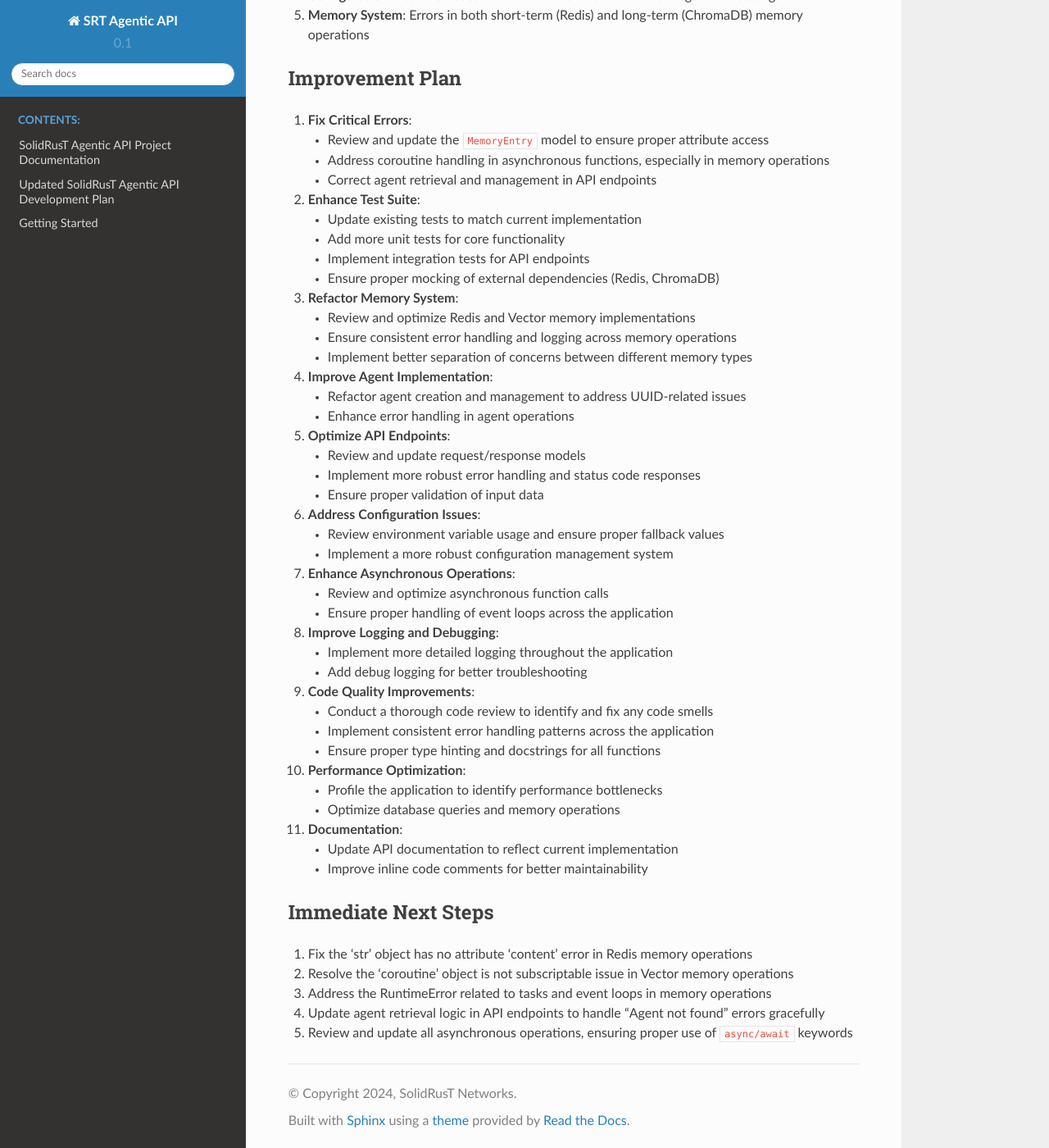
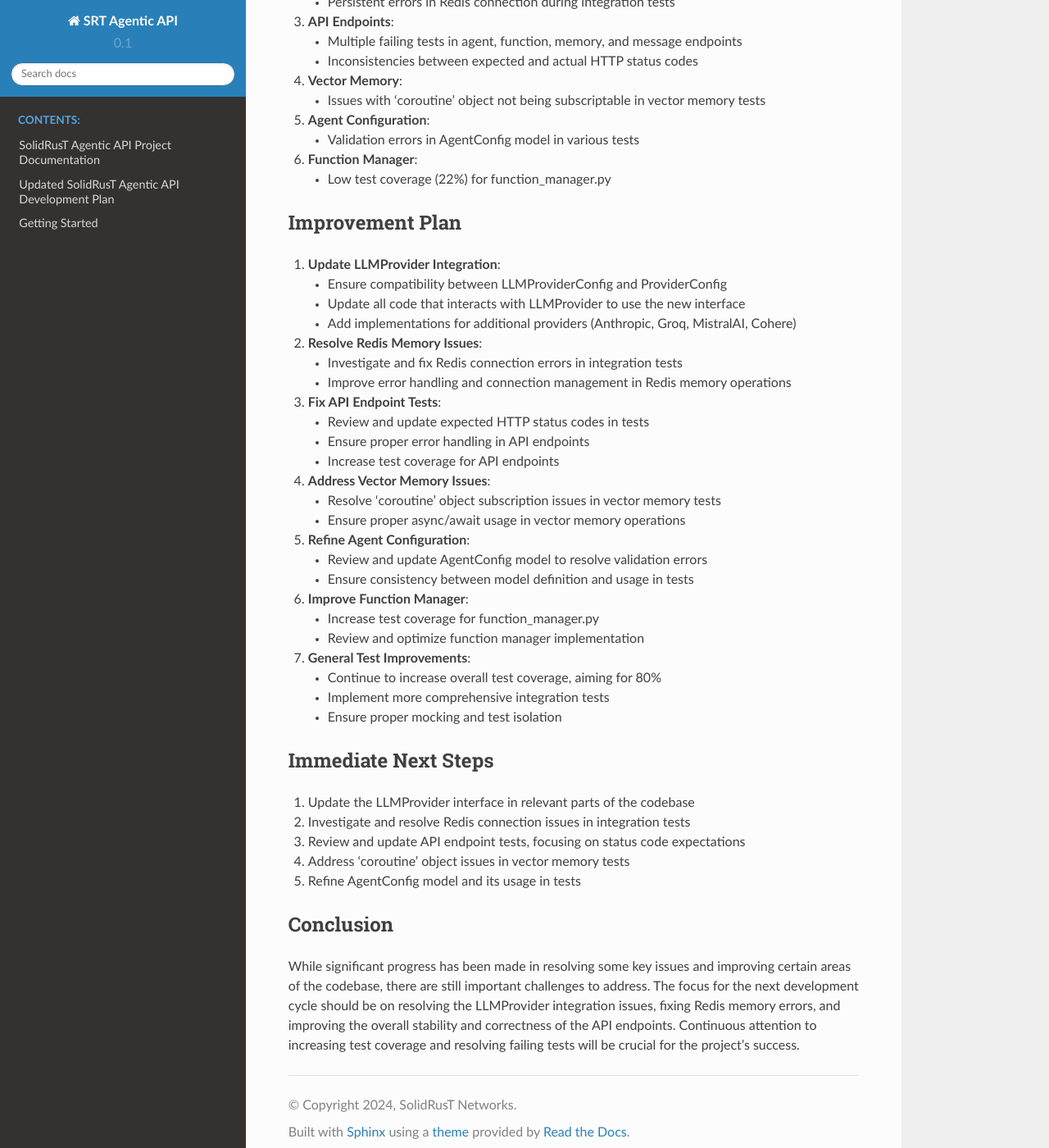
Before and after one commit to suparious/srt-agentic-api, a Sphinx documentation site: the page built from docs/project/test_error_assessment.md, in a window 1280 px wide and 1400 px high, scrolled down 721 px. Shown: the whole window at 82% size. Built offline with Sphinx 7.4.7 and the Read the Docs theme 2.0.0, drawn with Linux system fonts in a browser that asks for light colours; pages that are not in the unit, such as notebooks, are missing from menus; some of the changed text lies outside the part shown.

Commit message:
Updating our priority to the LLMProvider now

```diff
--- a/docs/project/test_error_assessment.md
+++ b/docs/project/test_error_assessment.md
@@ -1,88 +1,83 @@
 # Advanced Assessment of srt-agentic-api Project
 
-## Current Status
+## Current Status (Updated)
 
-1. **Test Coverage**: 58% (Target: 80%)
-2. **Passing Tests**: 17 passed, 43 failed, 15 errors out of 75 total tests
+1. **Test Coverage**: 64% (Target: 80%)
+2. **Passing Tests**: 30 passed, 38 failed, 19 errors out of 87 total tests
 3. **Code Structure**: Well-organized, following a modular approach with clear separation of concerns
 4. **API Design**: Utilizes FastAPI, with proper endpoint structuring and Pydantic models
 5. **Core Functionality**: Includes agent management, memory systems, and LLM provider integration
 
-## Key Issues
+## Progress Made
 
-1. **Test Failures**: Many tests are failing, particularly in the following areas:
-   - Memory operations (Redis and Vector memory)
-   - API endpoints (agent, function, memory, and message)
-   - Core agent functionality
+1. Resolved MemoryEntry-related errors
+2. Refactored and improved the LLMProvider implementation
+3. Improved test coverage for message models
+4. Updated the startup event handler in main.py to use the new lifespan approach
 
-2. **Error Patterns**:
-   - AttributeError: 'str' object has no attribute 'content'
-   - TypeError: 'coroutine' object is not subscriptable
-   - RuntimeError: Task got Future attached to a different loop
-   - ValueError: Agent not found
+## Key Remaining Issues
 
-3. **Asynchronous Operations**: Issues related to event loops and asynchronous function calls, particularly in memory operations
+1. **LLMProvider Integration**:
+   - Errors in tests related to LLMProviderConfig and ProviderConfig compatibility
+   - Need to update parts of the code that interact with LLMProvider
 
-4. **Configuration**: Possible issues with environment variables or configuration settings
+2. **Redis Memory Integration**:
+   - Persistent errors in Redis connection during integration tests
 
-5. **Memory System**: Errors in both short-term (Redis) and long-term (ChromaDB) memory operations
+3. **API Endpoints**:
+   - Multiple failing tests in agent, function, memory, and message endpoints
+   - Inconsistencies between expected and actual HTTP status codes
+
+4. **Vector Memory**:
+   - Issues with 'coroutine' object not being subscriptable in vector memory tests
+
+5. **Agent Configuration**:
+   - Validation errors in AgentConfig model in various tests
+
+6. **Function Manager**:
+   - Low test coverage (22%) for function_manager.py
 
 ## Improvement Plan
 
-1. **Fix Critical Errors**:
-   - Review and update the `MemoryEntry` model to ensure proper attribute access
-   - Address coroutine handling in asynchronous functions, especially in memory operations
-   - Correct agent retrieval and management in API endpoints
+1. **Update LLMProvider Integration**:
+   - Ensure compatibility between LLMProviderConfig and ProviderConfig
+   - Update all code that interacts with LLMProvider to use the new interface
+   - Add implementations for additional providers (Anthropic, Groq, MistralAI, Cohere)
 
-2. **Enhance Test Suite**:
-   - Update existing tests to match current implementation
-   - Add more unit tests for core functionality
-   - Implement integration tests for API endpoints
-   - Ensure proper mocking of external dependencies (Redis, ChromaDB)
+2. **Resolve Redis Memory Issues**:
+   - Investigate and fix Redis connection errors in integration tests
+   - Improve error handling and connection management in Redis memory operations
 
-3. **Refactor Memory System**:
-   - Review and optimize Redis and Vector memory implementations
-   - Ensure consistent error handling and logging across memory operations
-   - Implement better separation of concerns between different memory types
+3. **Fix API Endpoint Tests**:
+   - Review and update expected HTTP status codes in tests
+   - Ensure proper error handling in API endpoints
+   - Increase test coverage for API endpoints
 
-4. **Improve Agent Implementation**:
-   - Refactor agent creation and management to address UUID-related issues
-   - Enhance error handling in agent operations
+4. **Address Vector Memory Issues**:
+   - Resolve 'coroutine' object subscription issues in vector memory tests
+   - Ensure proper async/await usage in vector memory operations
 
-5. **Optimize API Endpoints**:
-   - Review and update request/response models
-   - Implement more robust error handling and status code responses
-   - Ensure proper validation of input data
+5. **Refine Agent Configuration**:
+   - Review and update AgentConfig model to resolve validation errors
+   - Ensure consistency between model definition and usage in tests
 
-6. **Address Configuration Issues**:
-   - Review environment variable usage and ensure proper fallback values
-   - Implement a more robust configuration management system
+6. **Improve Function Manager**:
+   - Increase test coverage for function_manager.py
+   - Review and optimize function manager implementation
 
-7. **Enhance Asynchronous Operations**:
-   - Review and optimize asynchronous function calls
-   - Ensure proper handling of event loops across the application
-
-8. **Improve Logging and Debugging**:
-   - Implement more detailed logging throughout the application
-   - Add debug logging for better troubleshooting
-
-9. **Code Quality Improvements**:
-   - Conduct a thorough code review to identify and fix any code smells
-   - Implement consistent error handling patterns across the application
-   - Ensure proper type hinting and docstrings for all functions
-
-10. **Performance Optimization**:
-    - Profile the application to identify performance bottlenecks
-    - Optimize database queries and memory operations
-
-11. **Documentation**:
-    - Update API documentation to reflect current implementation
-    - Improve inline code comments for better maintainability
+7. **General Test Improvements**:
+   - Continue to increase overall test coverage, aiming for 80%
+   - Implement more comprehensive integration tests
+   - Ensure proper mocking and test isolation
 
 ## Immediate Next Steps
 
-1. Fix the 'str' object has no attribute 'content' error in Redis memory operations
-2. Resolve the 'coroutine' object is not subscriptable issue in Vector memory operations
-3. Address the RuntimeError related to tasks and event loops in memory operations
-4. Update agent retrieval logic in API endpoints to handle "Agent not found" errors gracefully
-5. Review and update all asynchronous operations, ensuring proper use of `async/await` keywords
+1. Update the LLMProvider interface in relevant parts of the codebase
+2. Investigate and resolve Redis connection issues in integration tests
+3. Review and update API endpoint tests, focusing on status code expectations
+4. Address 'coroutine' object issues in vector memory tests
+5. Refine AgentConfig model and its usage in tests
+
+## Conclusion
+
+While significant progress has been made in resolving some key issues and improving certain areas of the codebase, there are still important challenges to address. The focus for the next development cycle should be on resolving the LLMProvider integration issues, fixing Redis memory errors, and improving the overall stability and correctness of the API endpoints. Continuous attention to increasing test coverage and resolving failing tests will be crucial for the project's success.
```
Also changed, not shown: docs/project/development_plan.md (+14 -12 lines), docs/project/project_overview.md (+18 -76 lines), 10 other files.
